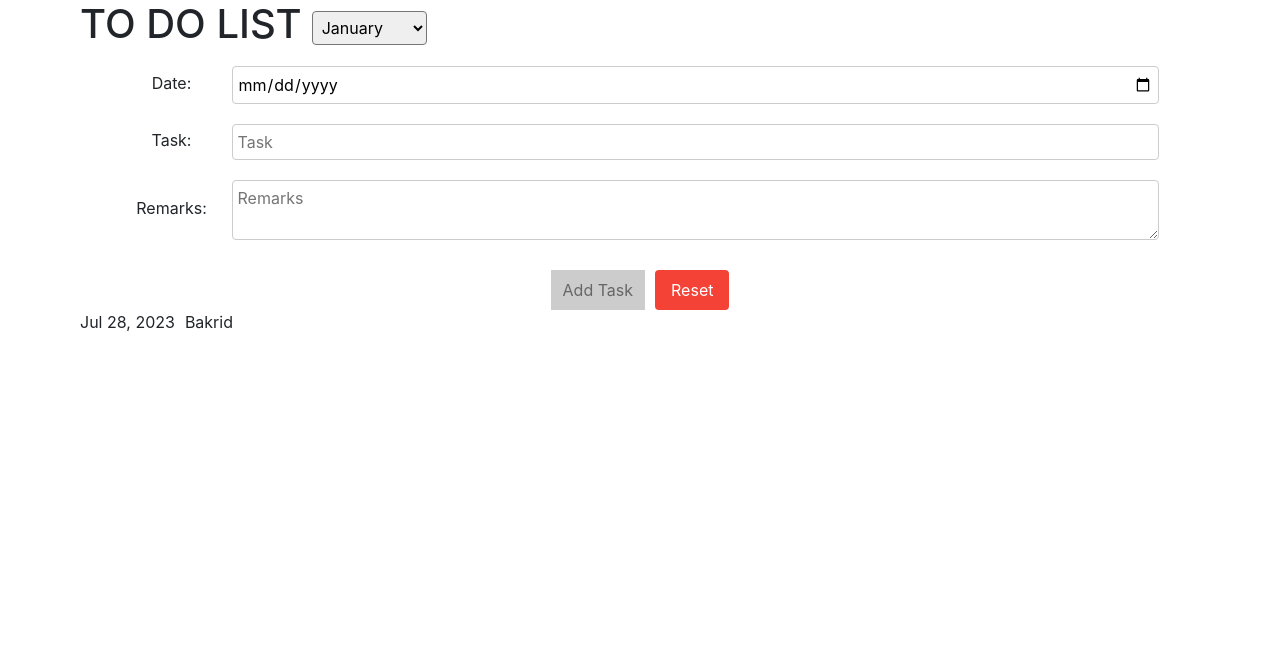
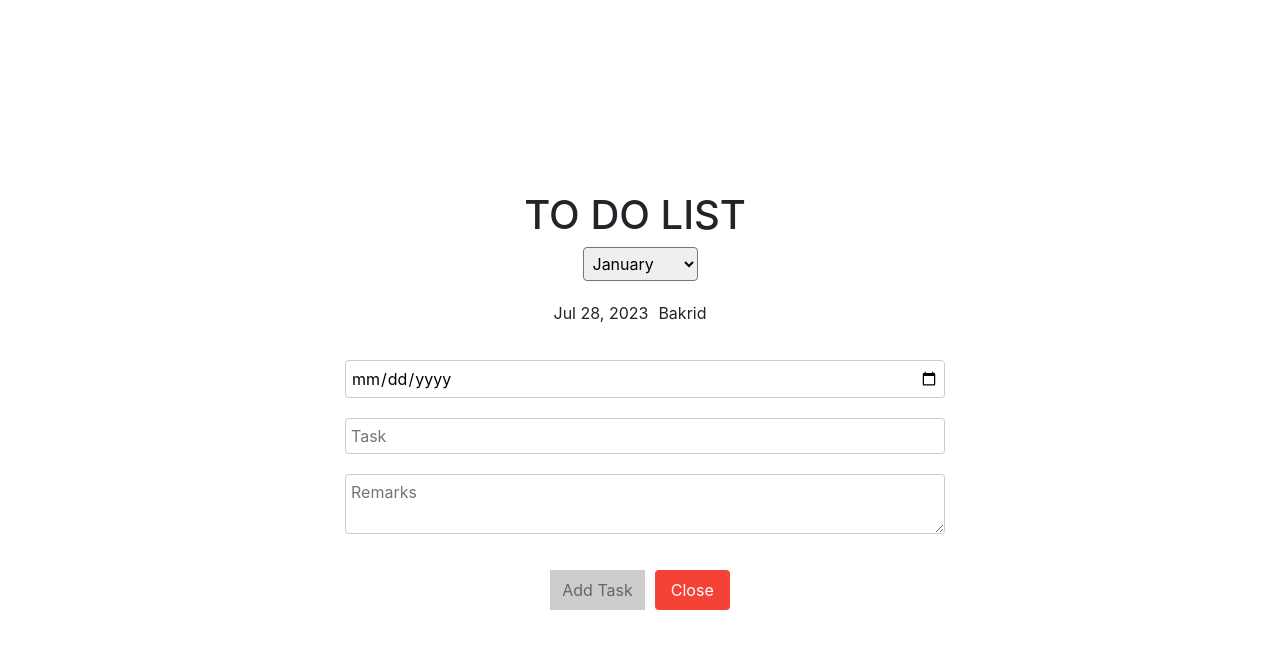
Before and after one commit to joelsunny98/to-do-list.angular, an Angular app: page / in a window 1280 px wide. Both pictures are taken after a click on the button "+ Add Task". Shown: the top 648 px of the page. Built offline with nearby package versions, Linux system fonts and the light colour scheme.

Commit message:
styling alignment

```diff
--- a/src/app/components/to-do/to-do.component.html
+++ b/src/app/components/to-do/to-do.component.html
@@ -1,6 +1,6 @@
 <div class="container">
+  <h1>TO DO LIST</h1>
   <div class="header-container">
-    <h1>TO DO LIST</h1>
     <select (change)="onDropDownChange($event)">
       <option *ngFor="let options of holidayService.monthsArray" [value]="options.value">{{ options.label }}</option>
     </select>
@@ -11,70 +11,61 @@
     </div>
   </div>
 
+  <div class="task-container">
+    <!-- Task grid goes here -->
+    <div *ngFor="let taskGroup of taskArray.controls; let i = index">
+      <div *ngIf="isThisMonth(taskGroup.get('date')?.value)">
+        <div class="task-item" *ngIf="!editMode[i]">
+          <label>{{ taskGroup.get('date')?.value | date }}</label>
+          <label>{{ taskGroup.get('task')?.value }}</label>
+          <label>{{ taskGroup.get('remarks')?.value }}</label>
+          <div *ngIf="taskGroup.get('isHoliday')?.value == false">
+            <button (click)="startEditing(i)" class="edit-button">Edit</button>
+          </div>
+        </div>
+        <div *ngIf="editMode[i]" [formGroup]="taskForm" class="task-item">
+          <input id="to-do-list-date-edit" type="date" [value]="taskGroup.get('date')?.value | date" formControlName="date"
+            placeholder="Date">
+          <input id="to-do-list-task-edit" type="text" [value]="taskGroup.get('task')?.value" formControlName="task"
+            placeholder="Task">
+          <input id="to-do-list-remarks-edit" type="text" [value]="taskGroup.get('remarks')?.value"
+            formControlName="remarks" placeholder="Remarks">
+          <button type="save" (click)="finishEditing(i)" [disabled]="!taskForm.valid">Save</button>
+          <div *ngIf="taskForm.get('date')?.errors?.['isWeekend'] && taskForm.get('date')?.touched" class="error-message">
+            {{ taskForm.get('date')?.errors | validationError }}
+          </div>
+          <div *ngIf="taskForm.get('task')?.invalid && taskForm.get('task')?.touched" class="error-message">
+            {{ taskForm.get('task')?.errors | validationError }}
+          </div>
+        </div>
+      </div>
+    </div>
+  </div>
+
+
   <div *ngIf="isTaskFormVisible" class="form-container">
+    <!-- Form goes here -->
     <form [formGroup]="taskForm" (ngSubmit)="addFormGroup()">
       <div class="form-row">
         <div class="form-field">
-          <label>Date:</label>
-          <input id="to-do-list-date-add" type="date" formControlName="date" required [min]="currentDate | date:'yyyy-MM-dd'">
+          <input id="to-do-list-date-add" type="date" formControlName="date" required
+            [min]="currentDate | date:'yyyy-MM-dd'">
         </div>
         <div *ngIf="taskForm.get('date')?.errors?.['isWeekend'] && taskForm.get('date')?.touched" class="error-message">
           {{ taskForm.get('date')?.errors | validationError }}
         </div>
         <div class="form-field">
-          <label>Task:</label>
-          <input id="to-do-list-task-add" type="text" placeholder="Task" formControlName="task" [maxlength]="50">
+          <input id="to-do-list-task-add" type="text" placeholder="Task" formControlName="task" [maxlength]="51">
         </div>
         <div *ngIf="taskForm.get('task')?.invalid && taskForm.get('task')?.touched" class="error-message">
           {{ taskForm.get('task')?.errors | validationError }}
         </div>
         <div class="form-field">
-          <label>Remarks:</label>
           <textarea id="to-do-list-remarks-add" formControlName="remarks" placeholder="Remarks"></textarea>
         </div>
       </div>
       <button type="submit" [disabled]="!taskForm.valid">Add Task</button>
-      <button type="reset" class="reset-button">Reset</button>
+      <button type="button" class="close-button">Close</button>
     </form>
-
-
-  </div>
-
-  <div class="task-container">
-    <div *ngFor="let taskGroup of taskArray.controls; let i = index">
-      <div *ngIf="isThisMonth(taskGroup.get('date')?.value)">
-        <ng-container *ngIf="!editMode[i]">
-          <div class="task-item">
-            <label>{{ taskGroup.get('date')?.value | date }}</label>
-            <label>{{ taskGroup.get('task')?.value }}</label>
-            <label>{{ taskGroup.get('remarks')?.value }}</label>
-            <div *ngIf="taskGroup.get('isHoliday')?.value == false">
-
-              <button (click)="startEditing(i)">Edit</button>
-            </div>
-          </div>
-        </ng-container>
-        <ng-container *ngIf="editMode[i]" [formGroup]="taskForm">
-          <div class="task-item">
-            <input id="to-do-list-date-edit" type="date" [value]="taskGroup.get('date')?.value | date"
-              formControlName="date" placeholder="Date">
-            <input id="to-do-list-task-edit" type="text" [value]="taskGroup.get('task')?.value" formControlName="task"
-              placeholder="Task">
-            <input id="to-do-list-remarks-edit" type="text" [value]="taskGroup.get('remarks')?.value"
-              formControlName="remarks" placeholder="Remarks">
-            <button type="reset" class="reset-button">Reset</button>
-            <button type="save" (click)="finishEditing(i)" [disabled]="!taskForm.valid">Save</button>
-          </div>
-          <div *ngIf="taskForm.get('date')?.errors?.['isWeekend'] && taskForm.get('date')?.touched"
-            class="error-message">
-            {{ taskForm.get('date')?.errors | validationError }}
-          </div>
-          <div *ngIf="taskForm.get('task')?.invalid && taskForm.get('task')?.touched" class="error-message">
-            {{ taskForm.get('task')?.errors | validationError }}
-          </div>
-        </ng-container>
-
-      </div>
-    </div>
   </div>
 </div>
--- a/src/app/components/to-do/to-do.component.scss
+++ b/src/app/components/to-do/to-do.component.scss
@@ -29,6 +29,8 @@ select {
 
 .task-item label {
   margin-right: 10px;
+  margin-bottom: 5px;
+
 }
 
 .task-item input[type="date"],
@@ -42,6 +44,8 @@ select {
   border: none;
   padding: 8px 12px;
   cursor: pointer;
+  margin-top: 10px;
+
 }
 
 .task-item button:hover {
@@ -49,9 +53,11 @@ select {
 }
 
 .container {
-  width: 100%;
-  padding-right: 10px;
-  padding-left: 10px;
+  display: flex;
+  flex-direction: column;
+  justify-content: center;
+  align-items: center;
+  height: 100vh;
   margin: 0 auto;
   text-align: center;
 }
@@ -77,20 +83,39 @@ select {
 
 .task-container {
   justify-content: center;
+  padding: 10px;
+  margin-top: 10px;
+}
+
+.edit-button {
+  background-color: #4CAF50;
+  color: white;
+  border: none;
+  padding: 8px 12px;
+  cursor: pointer;
+  transition: background-color 0.3s ease;
+}
+
+.edit-button:hover {
+  background-color: #45a049;
+}
+
+.form-container {
+  display: flex;
+  flex-wrap: wrap;
+  justify-content: center;
+  align-items: flex-start;
 }
 
 .form-container div {
   flex: 0 0 100%;
-  display: flex;
-  align-items: center;
   margin-bottom: 10px;
 }
 
 .form-container label {
   width: 100px;
-  display: flex;
-  flex-direction: column;
-  align-items: center;
+  margin-bottom: 0;
+  position: fixed;
 }
 
 .form-container input,
@@ -101,6 +126,7 @@ select {
   border-radius: 4px;
   border: 1px solid #ccc;
   box-sizing: border-box;
+  width: 600px; /* Set a fixed width for the input field */
 }
 
 .form-container button[type="submit"] {
@@ -132,8 +158,11 @@ button[type="submit"] {
   color: red;
   font-size: 12px;
   margin-top: 5px;
+  margin-bottom: 5px;
   text-align: center;
   box-sizing: border-box;
+  padding-left: -10px;
+  align-self: flex-start; /* Align error message to the left */
 }
 
 .form-row {
@@ -164,12 +193,10 @@ button[type="save"] {
 
 button[type="save"]:disabled {
   opacity: 0.5;
-  /* Reduce the opacity for the disabled button */
   cursor: not-allowed;
-  /* Change the cursor style for the disabled button */
 }
 
-.reset-button {
+.close-button {
   background-color: #f44336;
   color: #ffffff;
   border: none;
@@ -179,6 +206,6 @@ button[type="save"]:disabled {
   margin-left: 10px;
 }
 
-.reset-button:hover {
+.close-button:hover {
   background-color: #d32f2f;
 }
```
Also changed, not shown: src/app/components/to-do/to-do.component.ts (+8 -6 lines).
